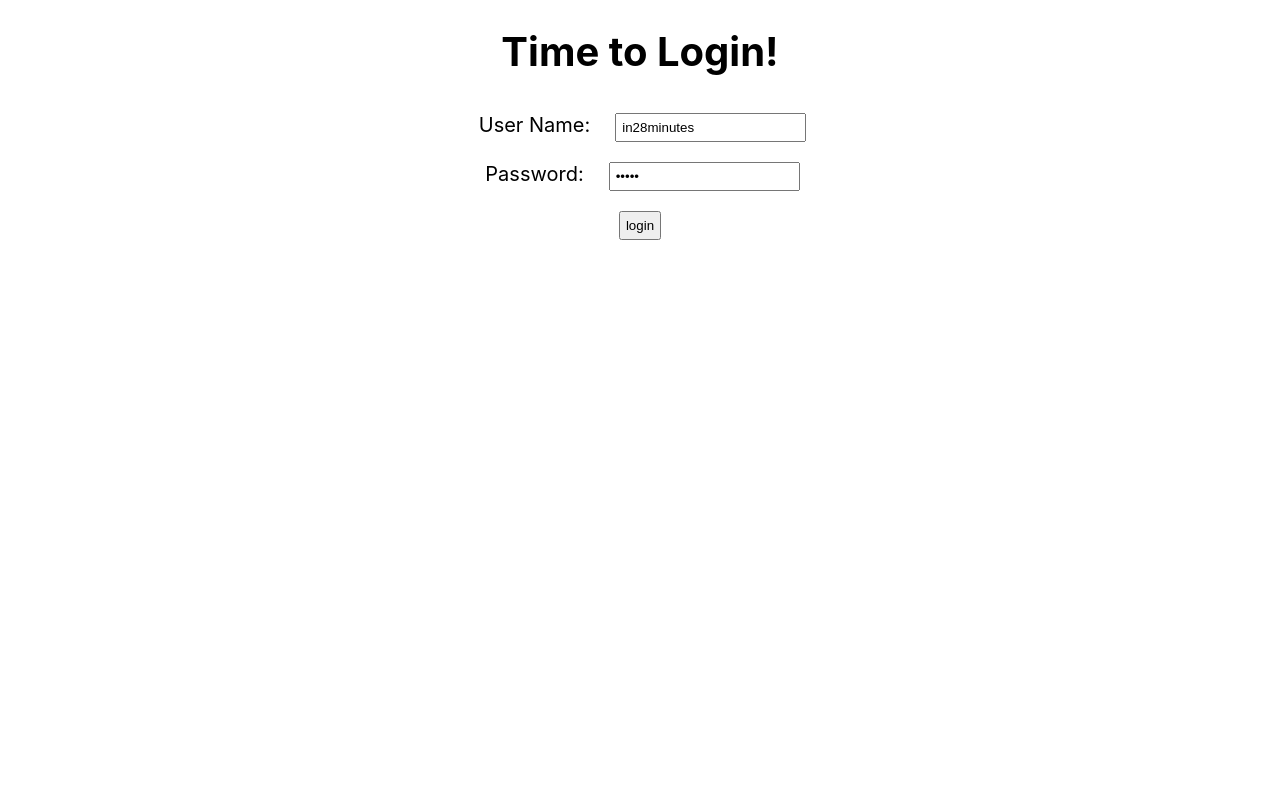
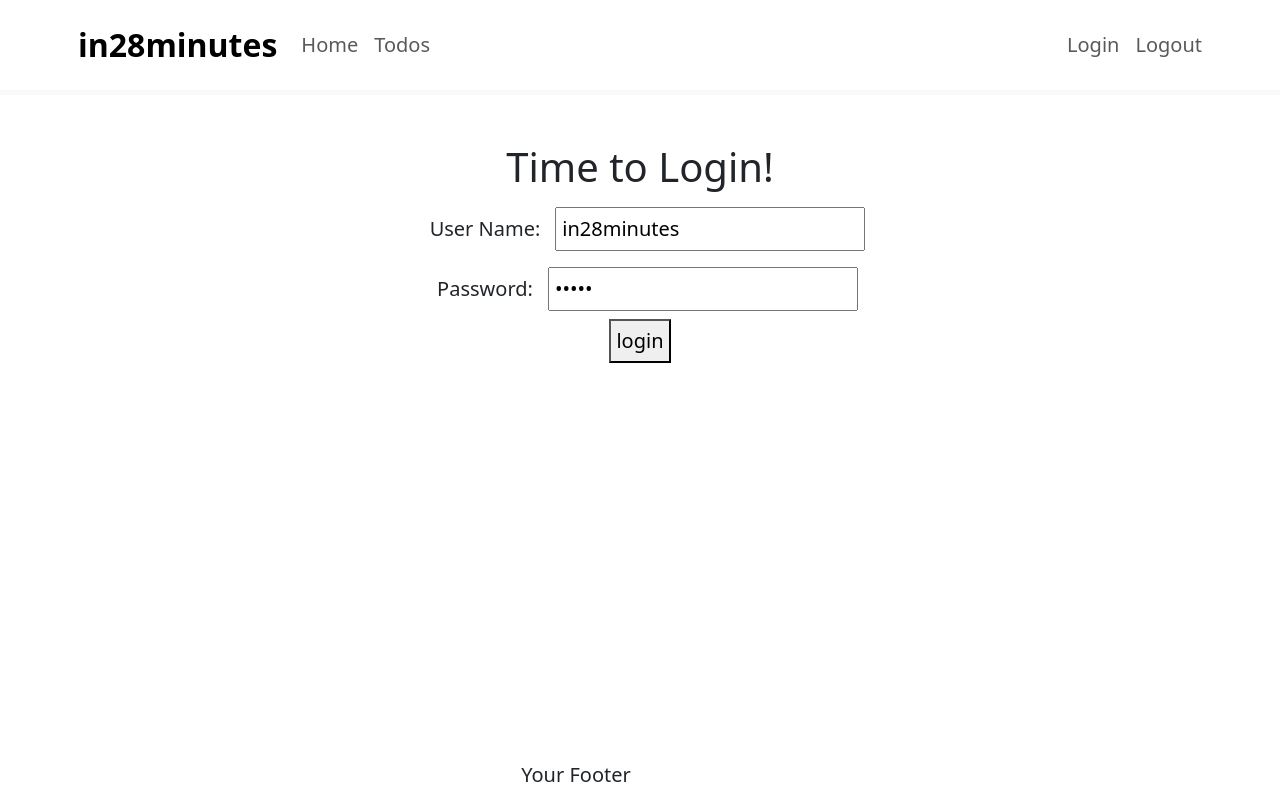
Before and after one commit to dotJManuel/Todo-App-React-Java, a React (Create React App) app: page / in a window 1280 px wide. Built offline with nearby package versions, Linux system fonts and the light colour scheme.

Commit message:
refactor: add components in each file

```diff
--- a/package.json
+++ b/package.json
@@ -3,6 +3,7 @@
   "version": "0.1.0",
   "private": true,
   "dependencies": {
+    "bootstrap": "^5.3.3",
     "cra-template": "1.2.0",
     "react": "^18.3.1",
     "react-dom": "^18.3.1",
--- /dev/null
+++ b/src/components/todo/ErrorComponent.jsx
@@ -0,0 +1,13 @@
+
+function ErrorComponent() {
+  return (
+      <div className="ErrorComponent">
+          <h1>We are working really hard!</h1>
+          <div>
+              Apologies for the 404. Reach out to our team at ABC-DEF-GHIJ.
+          </div>
+      </div>
+  )
+}
+
+export default ErrorComponent
--- /dev/null
+++ b/src/components/todo/FooterComponent.jsx
@@ -0,0 +1,12 @@
+
+function FooterComponent() {
+  return (
+      <footer className="footer">
+          <div className="container">
+              Your Footer
+          </div>
+      </footer>
+  )
+}
+
+export default FooterComponent
--- /dev/null
+++ b/src/components/todo/HeaderComponent.jsx
@@ -0,0 +1,29 @@
+import {Link} from 'react-router-dom'
+
+function HeaderComponent() {
+    return (
+
+        <header className="border-bottom border-light border-5 mb-5 p-2">
+            <div className="container">
+                <div className="row">
+                    <nav className="navbar navbar-expand-lg">
+                        <a className="navbar-brand ms-2 fs-2 fw-bold text-black" href="https://www.in28minutes.com">in28minutes</a>
+                        <div className="collapse navbar-collapse">
+                            <ul className="navbar-nav">
+                                <li className="nav-item"><Link className="nav-link" to="/welcome/in28minutes">Home</Link></li>
+                                <li className="nav-item"><Link className="nav-link" to="/todos">Todos</Link></li>
+                            </ul>
+                        </div>
+                        <ul className="navbar-nav">
+                            <li className="nav-item"><Link className="nav-link" to="/login">Login</Link></li>
+                            <li className="nav-item"><Link className="nav-link" to="/logout">Logout</Link></li>
+                        </ul>
+                    </nav>
+                </div>
+            </div>
+        </header>
+
+    )
+}
+
+export default HeaderComponent
--- /dev/null
+++ b/src/components/todo/ListTodosComponent.jsx
@@ -0,0 +1,49 @@
+
+function ListTodosComponent() {
+
+  const today = new Date()
+
+  const targetDate = new Date(today.getFullYear()+12, today.getMonth(), today.getDay())
+
+  const todos = [
+                  {id: 1, description: 'Learn AWS', done: false, targetDate:targetDate},
+                  {id: 2, description: 'Learn Full Stack Dev', done: false, targetDate:targetDate},
+                  {id: 3, description: 'Learn DevOps', done: false, targetDate:targetDate},
+              ]
+
+
+  return (
+      <div className="container">
+          <h1>Things You Want To Do!</h1>
+          <div>
+              <table className="table">
+                  <thead>
+                          <tr>
+                              <td>ID</td>
+                              <td>Description</td>
+                              <td>Is Done?</td>
+                              <td>Target Date</td>
+                          </tr>
+                  </thead>
+                  <tbody>
+                  {
+                      todos.map(
+                          todo => (
+                              <tr key={todo.id}>
+                                  <td>{todo.id}</td>
+                                  <td>{todo.description}</td>
+                                  <td>{todo.done.toString()}</td>
+                                  <td>{todo.targetDate.toDateString()}</td>
+                              </tr>
+                          )
+                      )
+                  }
+                  </tbody>
+
+              </table>
+          </div>
+      </div>
+  )
+}
+
+export default ListTodosComponent
--- /dev/null
+++ b/src/components/todo/LoginComponent.jsx
@@ -0,0 +1,58 @@
+import { useState } from 'react'
+import {useNavigate} from 'react-router-dom'
+
+function LoginComponent() {
+
+    const [username, setUsername] = useState('in28minutes')
+
+    const [password, setPassword] = useState('dummy')
+
+    const [showSuccessMessage, setShowSuccessMessage] = useState(false)
+
+    const [showErrorMessage, setShowErrorMessage] = useState(false)
+
+    const navigate = useNavigate();
+
+    function handleUsernameChange(event) {
+        setUsername(event.target.value)
+    }
+
+    function handlePasswordChange(event) {
+        setPassword(event.target.value)
+    }
+
+    function handleSubmit() {
+        if(username==='in28minutes' && password==='dummy'){
+            setShowSuccessMessage(true)
+            setShowErrorMessage(false)
+            navigate(`/welcome/${username}`)
+        } else {
+            setShowSuccessMessage(false)
+            setShowErrorMessage(true)
+        }
+    }
+
+    return (
+        <div className="Login">
+            <h1>Time to Login!</h1>
+            {showSuccessMessage && <div className="successMessage">Authenticated Successfully</div>}
+            {showErrorMessage && <div className="errorMessage">Authentication Failed.
+                                                            Please check your credentials.</div>}
+            <div className="LoginForm">
+                <div>
+                    <label>User Name:</label>
+                    <input type="text" name="username" value={username} onChange={handleUsernameChange}/>
+                </div>
+                <div>
+                    <label>Password:</label>
+                    <input type="password" name="password" value={password} onChange={handlePasswordChange}/>
+                </div>
+                <div>
+                    <button type="button" name="login" onClick={handleSubmit}>login</button>
+                </div>
+            </div>
+        </div>
+    )
+}
+
+export default LoginComponent
--- /dev/null
+++ b/src/components/todo/LogoutComponent.jsx
@@ -0,0 +1,12 @@
+function LogoutComponent() {
+    return (
+        <div className="LogoutComponent">
+            <h1>You are logged out!</h1>
+            <div>
+                Thank you for using our App. Come back soon!
+            </div>
+        </div>
+    )
+}
+
+export default LogoutComponent
--- a/src/components/todo/TodoApp.css
+++ b/src/components/todo/TodoApp.css
@@ -2,3 +2,10 @@
   margin: 10px;
   padding: 5px;
 }
+
+footer {
+  bottom: 0;
+  position: absolute;
+  width: 90%;
+  height: 40px;
+}
--- a/src/components/todo/TodoApp.jsx
+++ b/src/components/todo/TodoApp.jsx
@@ -1,139 +1,29 @@
-import { useState } from 'react'
-import {BrowserRouter, Routes, Route, useNavigate, useParams, Link} from 'react-router-dom'
+
+import {BrowserRouter, Routes, Route} from 'react-router-dom'
 import './TodoApp.css'
+import LogoutComponent from './LogoutComponent'
+import HeaderComponent from './HeaderComponent'
+import ListTodosComponent from './ListTodosComponent'
+import ErrorComponent from './ErrorComponent'
+import WelcomeComponent from './WelcomeComponent'
+import LoginComponent from './LoginComponent'
+import FooterComponent from './FooterComponent'
 
 export default function TodoApp() {
   return (
       <div className="TodoApp">
           <BrowserRouter>
+            <HeaderComponent />
             <Routes>
                 <Route path='/' element={ <LoginComponent /> }></Route>
                 <Route path='/login' element={ <LoginComponent /> }></Route>
                 <Route path='/welcome/:username' element={<WelcomeComponent /> }></Route>
+                <Route path='/todos' element={<ListTodosComponent /> } />
+                <Route path='/logout' element={<LogoutComponent /> } />
                 <Route path='*' element={<ErrorComponent /> }></Route>
-                <Route path='/todos' element={<ListTodosComponent /> } />
             </Routes>
+            <FooterComponent />
           </BrowserRouter>
       </div>
   )
 }
-
-function LoginComponent() {
-
-  const [username, setUserName] = useState('in28minutes')
-  const [password, setPassword] = useState('dummy')
-  const [showSuccessMessage, setShowSuccessMessage] = useState(false)
-  const [showErrorMessage, setShowErrorMessage] = useState(false)
-  const navigate = useNavigate();
-
-  function handleUserNameChange(event) {
-    setUserName(event.target.value)
-  }
-
-  function handlePasswordChange(event) {
-    setPassword(event.target.value)
-  }
-
-  function handleSubmit() {
-    if(username==='in28minutes' && password==='dummy'){
-        setShowSuccessMessage(true)
-        setShowErrorMessage(false)
-        navigate(`/welcome/${username}`)
-    } else {
-        setShowSuccessMessage(false)
-        setShowErrorMessage(true)
-    }
-  }
-
-  return (
-      <div className="Login">
-        <h1>Time to Login!</h1>
-        {showSuccessMessage && <div className="successMessage">Authenticated Successfully</div>}
-        {showErrorMessage && <div className="errorMessage">Authentication Failed.
-                                                Please check your credentials.</div>}
-        <div className="LoginForm">
-            <div>
-                <label>User Name:</label>
-                <input type="text" name="username" value={username} onChange={handleUserNameChange}/>
-            </div>
-            <div>
-                <label>Password:</label>
-                <input type="password" name="password" value={password} onChange={handlePasswordChange}/>
-            </div>
-            <div>
-              <button type="button" name="login" onClick={handleSubmit}>login</button>
-            </div>
-        </div>
-      </div>
-  )
-}
-
-function WelcomeComponent() {
-  const { username } = useParams()
-  return (
-      <div className="WelcomeComponent">
-         <h1>Welcome {username}</h1>
-          <div>
-            Manage your todos - <Link to="/todos">Go here</Link>
-          </div>
-      </div>
-  )
-}
-
-function ListTodosComponent() {
-
-  const today = new Date()
-
-  const targetDate = new Date(today.getFullYear()+12, today.getMonth(), today.getDay())
-
-  const todos = [
-                  {id: 1, description: 'Learn AWS', done: false, targetDate:targetDate},
-                  {id: 2, description: 'Learn Full Stack Dev', done: false, targetDate:targetDate},
-                  {id: 3, description: 'Learn DevOps', done: false, targetDate:targetDate},
-              ]
-
-
-  return (
-      <div className="ListTodosComponent">
-          <h1>Things You Want To Do!</h1>
-          <div>
-              <table>
-                  <thead>
-                          <tr>
-                              <td>ID</td>
-                              <td>Description</td>
-                              <td>Is Done?</td>
-                              <td>Target Date</td>
-                          </tr>
-                  </thead>
-                  <tbody>
-                  {
-                      todos.map(
-                          todo => (
-                              <tr key={todo.id}>
-                                  <td>{todo.id}</td>
-                                  <td>{todo.description}</td>
-                                  <td>{todo.done.toString()}</td>
-                                  <td>{todo.targetDate.toDateString()}</td>
-                              </tr>
-                          )
-                      )
-                  }
-                  </tbody>
-
-              </table>
-          </div>
-      </div>
-  )
-}
-
-function ErrorComponent() {
-  return (
-      <div className="ErrorComponent">
-          <h1>We are working really hard!</h1>
-          <div>
-              Apologies for the 404. Reach out to our team at ABC-DEF-GHIJ.
-          </div>
-      </div>
-  )
-}
--- /dev/null
+++ b/src/components/todo/WelcomeComponent.jsx
@@ -0,0 +1,17 @@
+import {useParams, Link} from 'react-router-dom'
+
+function WelcomeComponent() {
+
+    const {username } = useParams()
+
+    return (
+        <div className="WelcomeComponent">
+            <h1>Welcome {username}</h1>
+            <div>
+                Manage your todos - <Link to="/todos">Go here</Link>
+            </div>
+        </div>
+    )
+}
+
+export default WelcomeComponent
--- a/src/index.js
+++ b/src/index.js
@@ -3,6 +3,7 @@
 import './index.css';
 import App from './App';
 import reportWebVitals from './reportWebVitals';
+import 'bootstrap/dist/css/bootstrap.min.css';
 
 const root = ReactDOM.createRoot(document.getElementById('root'));
 root.render(
```
Also changed, not shown: 1 other file (tests, documents, lock files or other folders).
